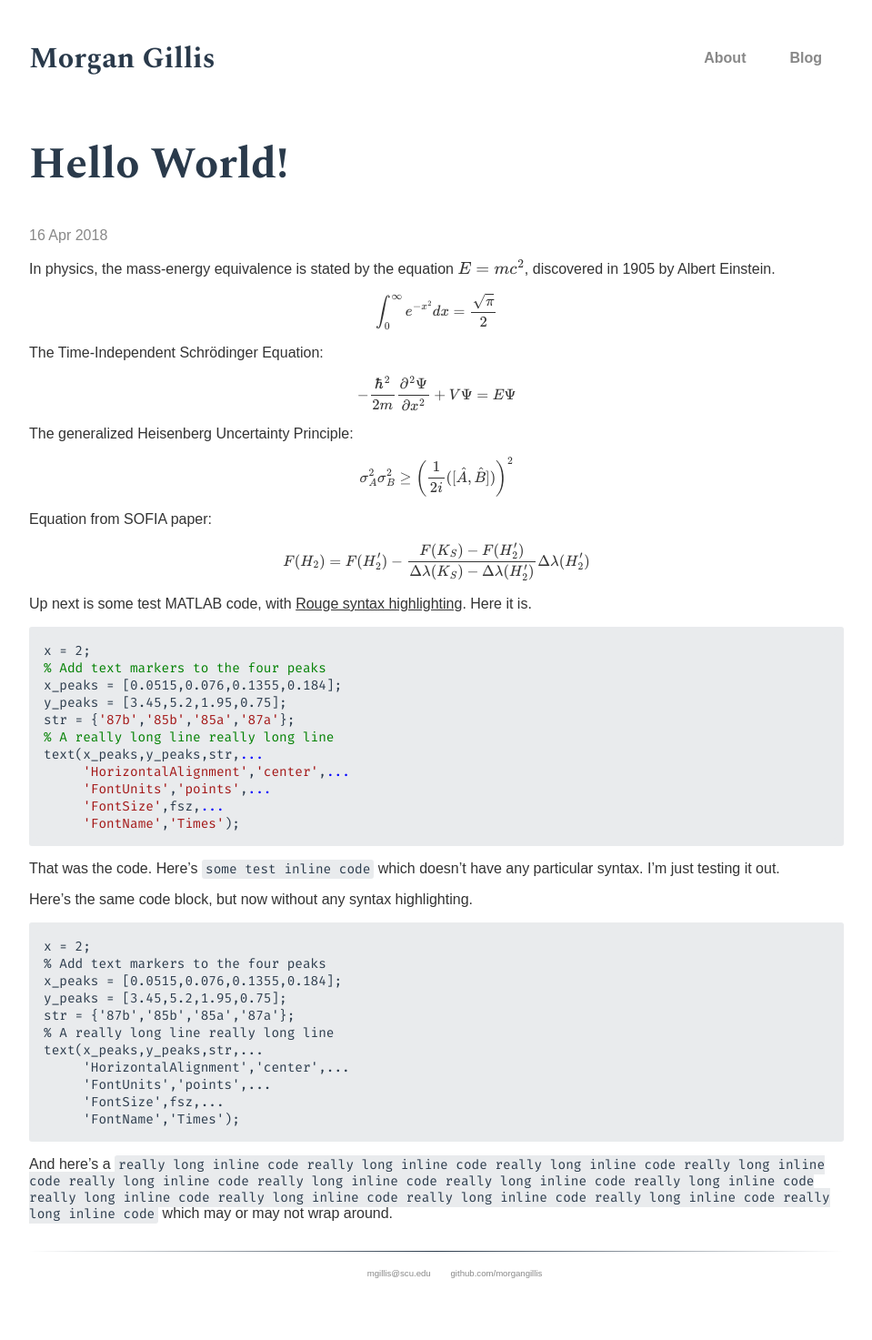
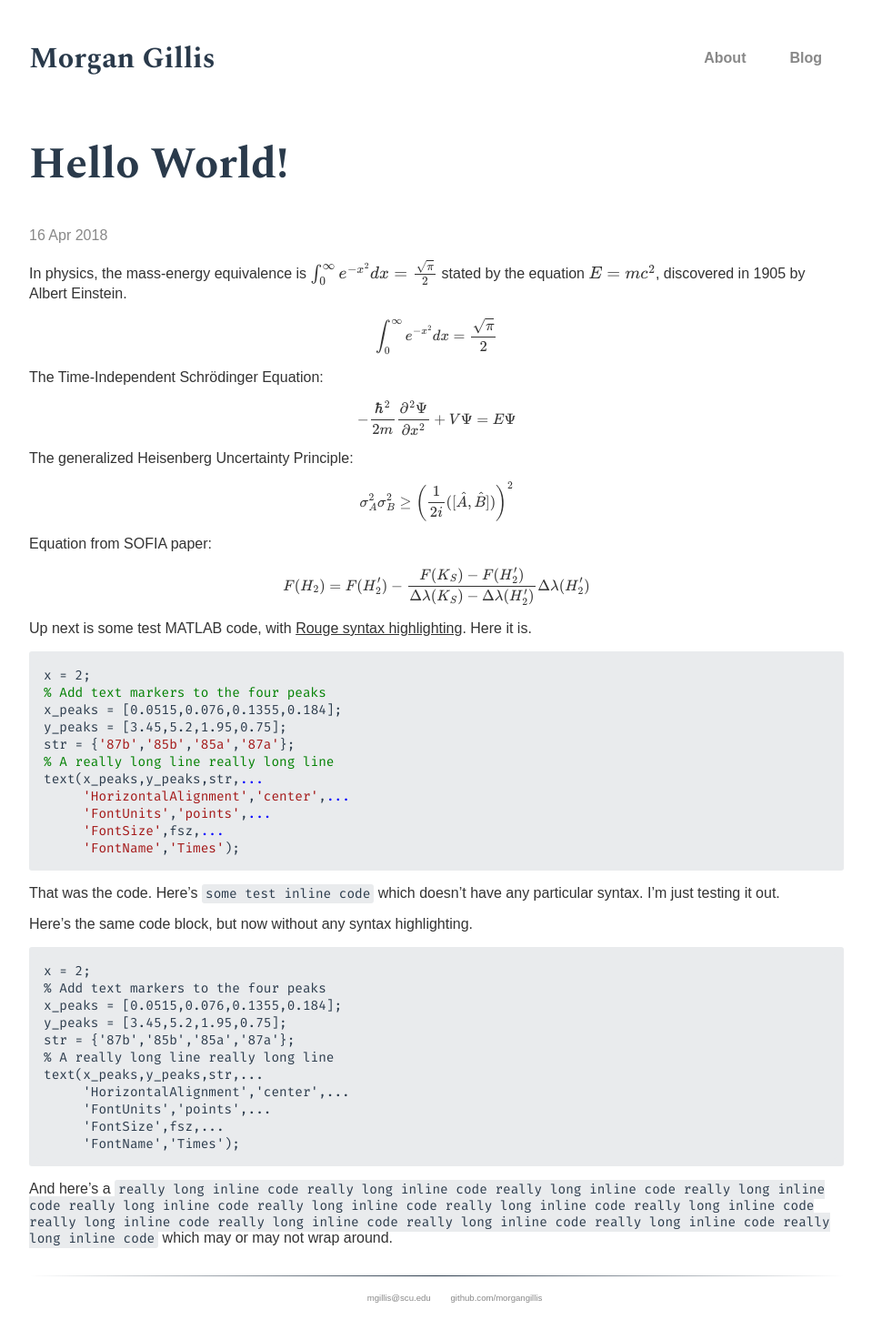
Before and after one commit to morgangillis/morgangillis.github.io, a Jekyll site: the page built from _posts/2018-04-16-hello-world.md, in a window 1280 px wide. Shown: the whole page at 91% size, without its empty margins (160-1119 px from the left). Built offline with Jekyll 4.4.1, drawn with Linux system fonts in a browser that asks for light colours; some web fonts are replaced; formulas are drawn with MathJax 3; before the commit the page ends 1446 px from its top, so only the background shows below that.

Commit message:
Update 2018-04-16-hello-world.md

```diff
--- a/_posts/2018-04-16-hello-world.md
+++ b/_posts/2018-04-16-hello-world.md
@@ -3,7 +3,7 @@ layout: post
 title: Hello World!
 ---
 
-In physics, the mass-energy equivalence is stated
+In physics, the mass-energy equivalence is $\int_0^\infty e^{-x^2} dx=\frac{\sqrt{\pi}}{2}$ stated
 by the equation $E=mc^2$, discovered in 1905 by Albert Einstein.
 
 $$\int_0^\infty e^{-x^2} dx=\frac{\sqrt{\pi}}{2}$$
```
